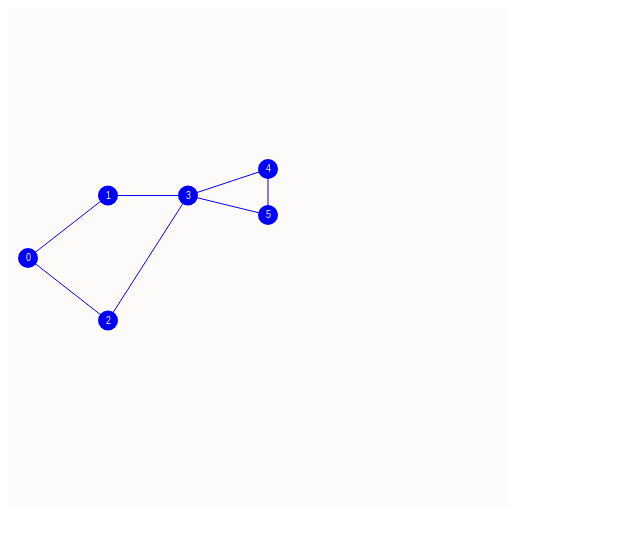
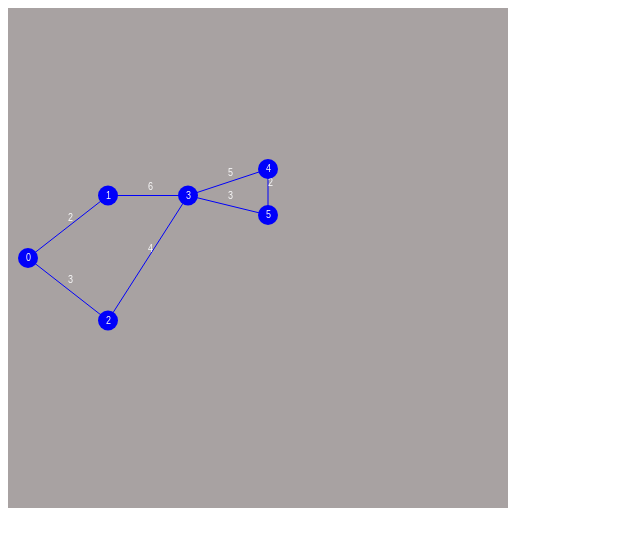
Before and after one commit to gyuruza921/p134, a plain HTML site: page index.html in a window 1280 px wide. Shown: the whole page, without its empty margins (0-640 px from the left). Drawn offline with Linux system fonts and the light colour scheme.

Commit message:
背景色の変更とグラフ描画処理の改良

```diff
--- a/base.css
+++ b/base.css
@@ -1,2 +1,2 @@
 
-#canvas0 { background-color: #fcf8f8b2; }
+#canvas0 { background-color: #1301015d; }
--- a/main.js
+++ b/main.js
@@ -145,7 +145,7 @@
 
             }
 
-            console.log("prev", prev);
+            // console.log("prev", prev);
 
 
             // 基準となる点の座標をリストに登録(ここではリストの最初の点とする)
@@ -153,11 +153,11 @@
                 cordinateList[0] = {x: point0.x, y: point0.y};
             }
 
-            console.log("neighberNodeList",i, neighberNodelist);
+            // console.log("neighberNodeList",i, neighberNodelist);
 
             // 分岐の数
             const junctions = neighberNodelist.length - prev.length;
-            console.log("junction", junctions);
+            // console.log("junction", junctions);
 
             const point1 = cordinateList[i];
 
@@ -190,7 +190,7 @@
                 }
 
                 //
-                console.log(`point${neighberNodelist[i]}`, pointN);
+                // console.log(`point${neighberNodelist[i]}`, pointN);
 
                 // まだ未登録なら座標リストに登録
                 if(cordinateList[ neighberNodelist[i] ] == null ){
@@ -200,7 +200,7 @@
                 // 登録済みの接点との間に線を引く
                 if(cordinateList[neighberNodelist[i]] != null){
 
-                    console.log(`drawLine${n1}to${neighberNodelist[i]}`);
+                    // console.log(`drawLine${n1}to${neighberNodelist[i]}`);
                     edges.push({start: n1, end: neighberNodelist[i]});
 
                 }
@@ -241,14 +241,18 @@
 
         for(let edge of edges){
 
-            // console.log("edge", edge);
+            console.log("edge", edge);
             // 辺の始点
             const start = cordinateList[edge.start];
             // 辺の終点
             const end = cordinateList[edge.end];
             // 辺を描く
             drawLineBetweenPoints(start, end);
+
+            // console.log(graph[edge.start]);
+            // console.log(graph[edge.end]);
             // 辺の距離を記入する
+            drawNumber(start.x + ( (end.x - start.x) / 2 ), start.y -( (start.y - end.y) / 2 )  - 6, graph[edge.start][edge.end]);
 
         }
 
```
